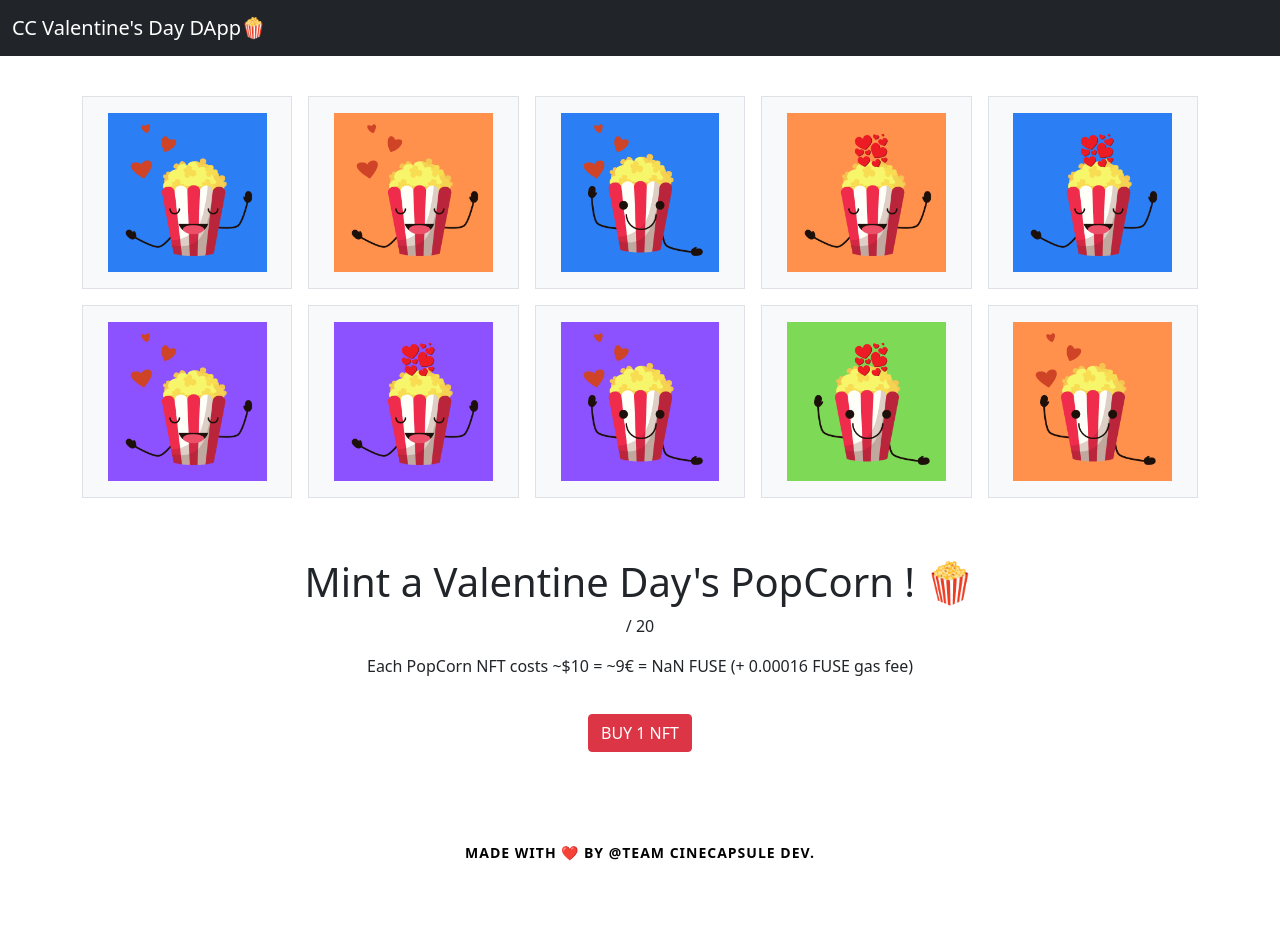
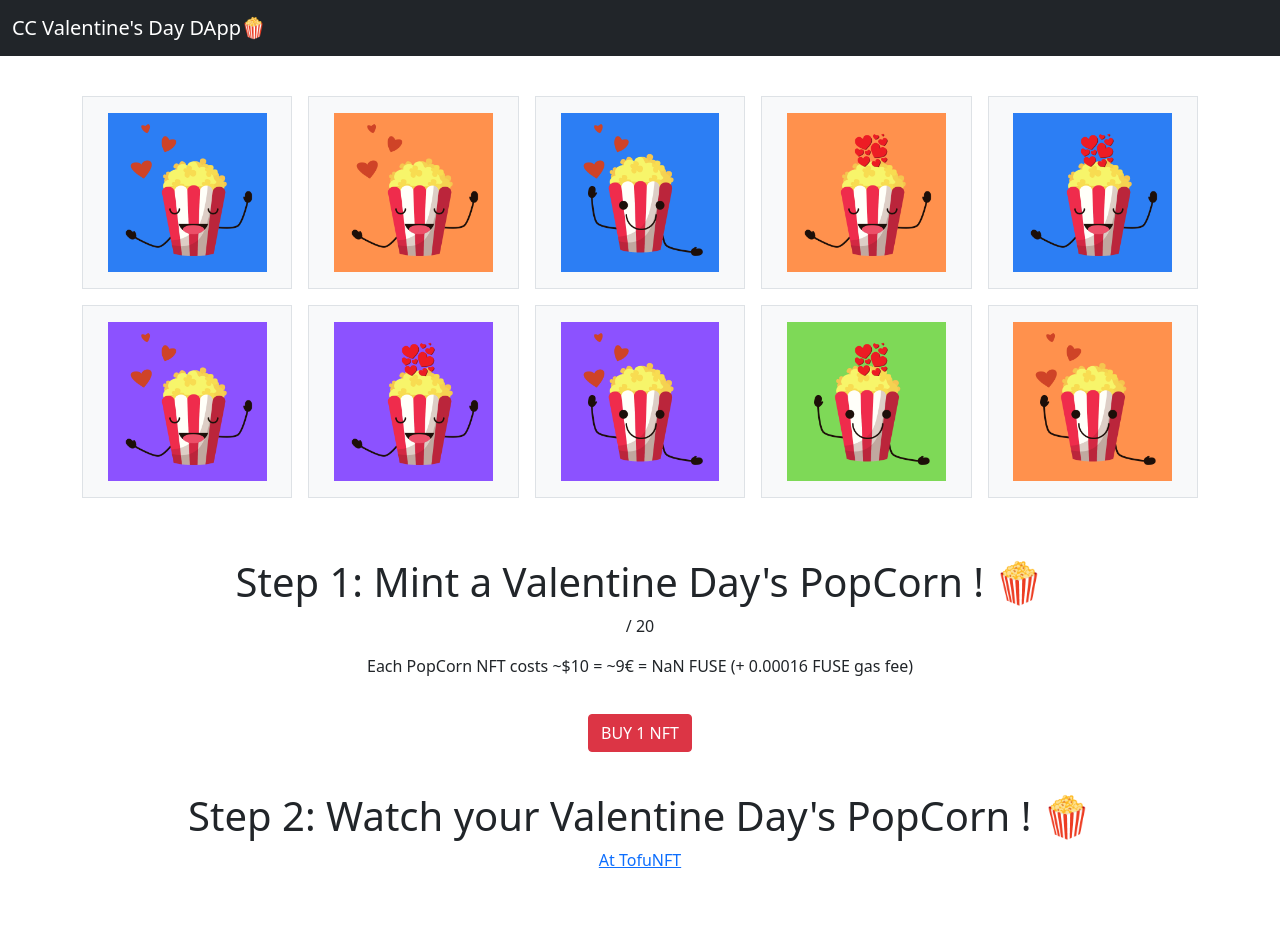
Before and after one commit to CineCapsule/valentine-day, a React (Create React App) app: page / in a window 1280 px wide. Shown: the top 944 px of the page. Built offline with nearby package versions, Linux system fonts and the light colour scheme.

Commit message:
feat: add TofuNFT link

```diff
--- a/src/App.css
+++ b/src/App.css
@@ -34,6 +34,9 @@ button.btn.btn-danger {
 .buyNft {
   margin-top: 60px;
 }
+.watchNft {
+  margin-top: 20px;
+}
 .footer {
   width: 100%;
   height: 50px;
--- a/src/App.js
+++ b/src/App.js
@@ -173,7 +173,7 @@ function App() {
           </div>
         </div>
         <div className="buyNft">
-          <h1>Mint a Valentine Day's PopCorn ! 🍿</h1>
+          <h1>Step 1: Mint a Valentine Day's PopCorn ! 🍿</h1>
           {error && <p>{error}</p>}
           <p className="count">{data.totalSupply} / 20</p>
           <p className="cost">
@@ -188,6 +188,12 @@ function App() {
               Withdraw
             </button>
           )}
+        </div>
+        <div className="watchNft">
+          <h1>Step 2: Watch your Valentine Day's PopCorn ! 🍿</h1>
+          <a href="https://tofunft.com/fuse/" title="TofuNFT">
+            At TofuNFT
+          </a>
         </div>
         <div className="row kpx_row-sm-offset-3 kpx_socialButtons">
           <div className="col-xs-2 col-sm-2">
```
